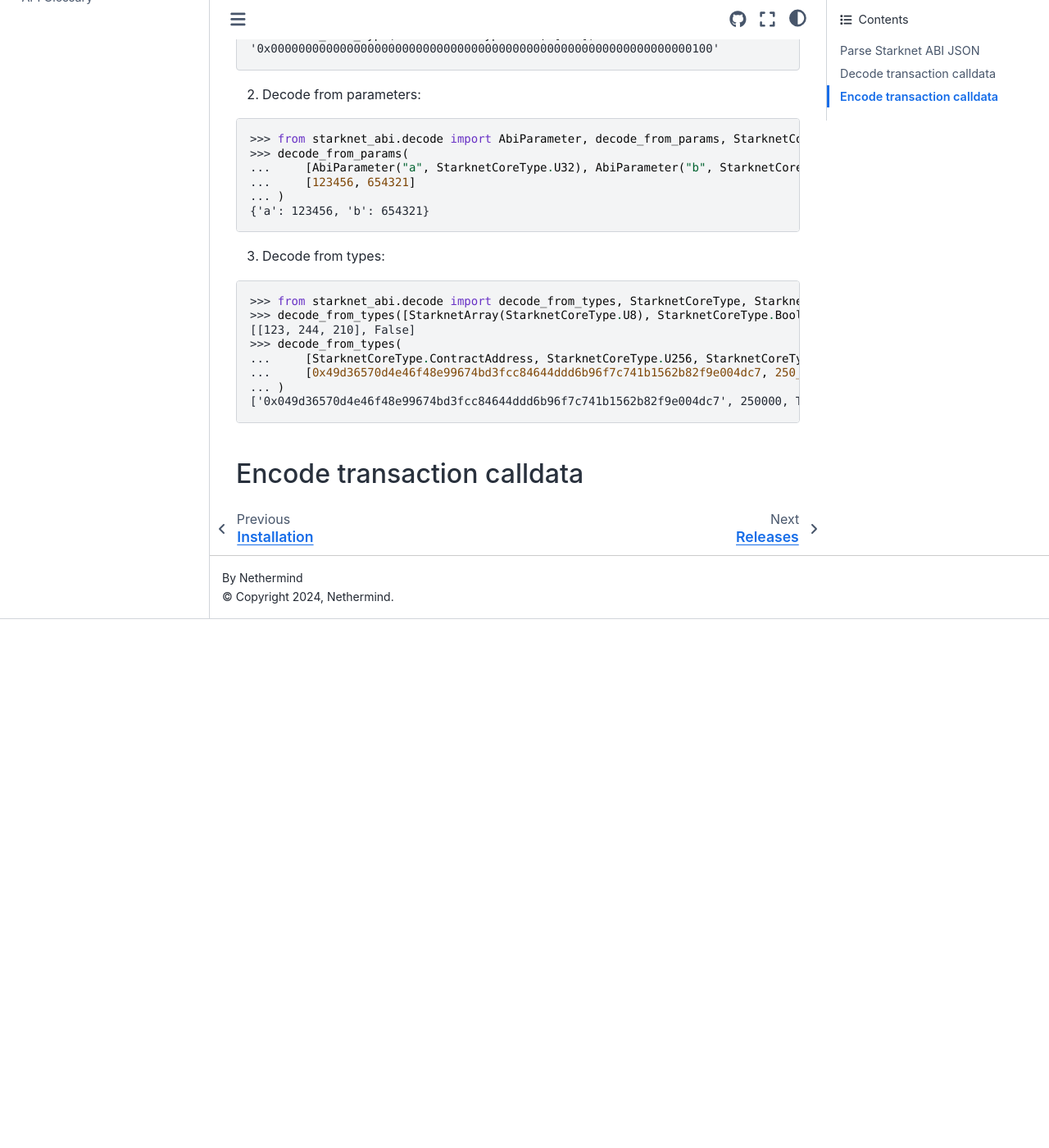
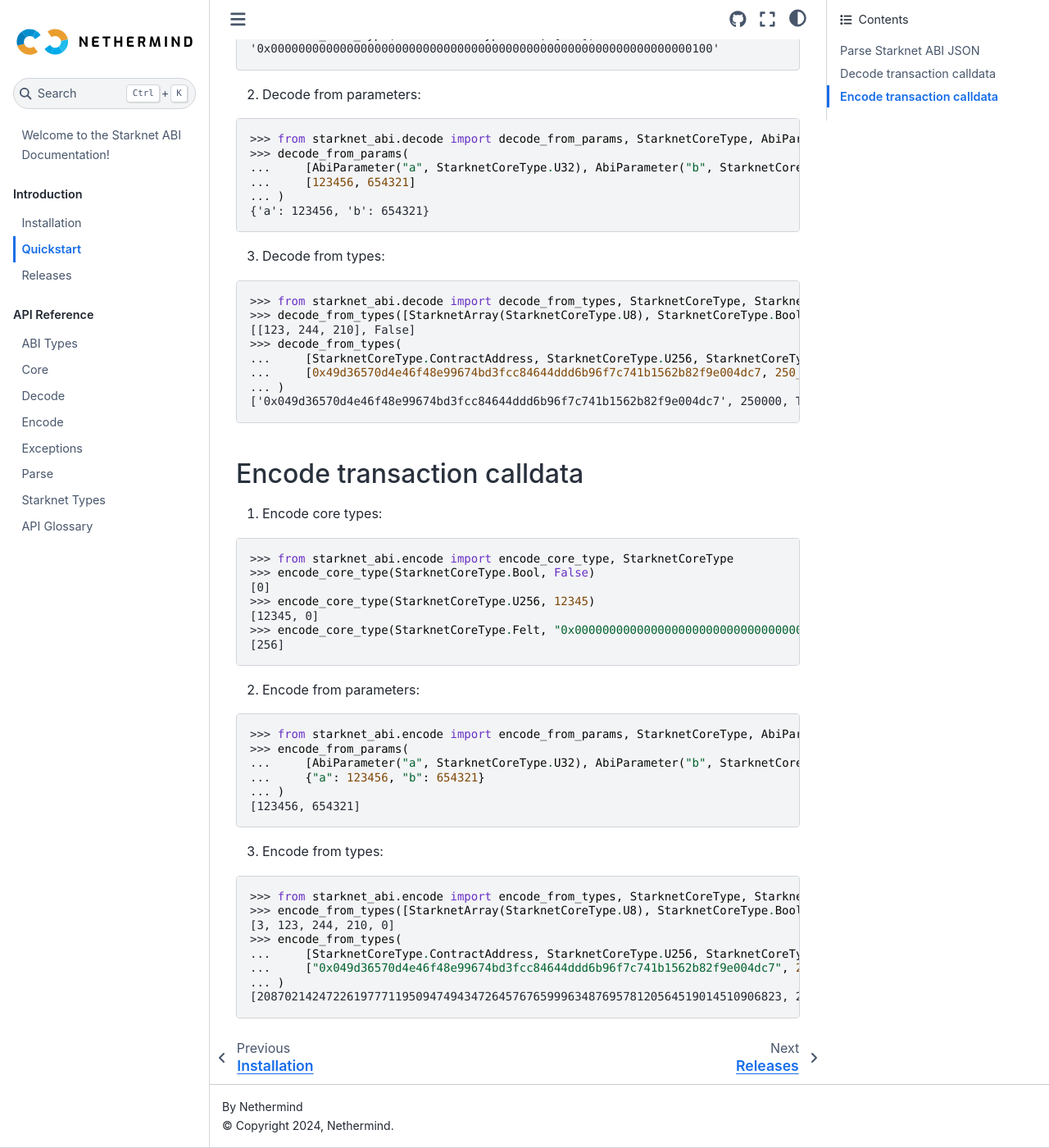
Before and after one commit to NethermindEth/starknet-abi, a Sphinx documentation site: the page built from docs/source/quickstart.rst, in a window 1280 px wide and 1400 px high, scrolled down 874 px. Shown: the whole window at 82% size. Built offline with Sphinx 7.4.7 and the Sphinx Book theme 1.1.4, drawn with Linux system fonts in a browser that asks for light colours; before the commit the page ends 1629 px from its top, so only the background shows below that.

Commit message:
added encoding to quickstart

```diff
--- a/docs/source/quickstart.rst
+++ b/docs/source/quickstart.rst
@@ -47,7 +47,7 @@
 
 .. code-block:: python
 
-    >>> from starknet_abi.decode import AbiParameter, decode_from_params, StarknetCoreType
+    >>> from starknet_abi.decode import decode_from_params, StarknetCoreType, AbiParameter
     >>> decode_from_params(
     ...     [AbiParameter("a", StarknetCoreType.U32), AbiParameter("b", StarknetCoreType.U32)],
     ...     [123456, 654321]
@@ -70,4 +70,40 @@
 Encode transaction calldata
 ---------------------------
 
+1. Encode core types:
+
+.. code-block:: python
+
+    >>> from starknet_abi.encode import encode_core_type, StarknetCoreType
+    >>> encode_core_type(StarknetCoreType.Bool, False)
+    [0]
+    >>> encode_core_type(StarknetCoreType.U256, 12345)
+    [12345, 0]
+    >>> encode_core_type(StarknetCoreType.Felt, "0x0000000000000000000000000000000000000000000000000000000000000100")
+    [256]
+
+2. Encode from parameters:
+
+.. code-block:: python
+
+    >>> from starknet_abi.encode import encode_from_params, StarknetCoreType, AbiParameter
+    >>> encode_from_params(
+    ...     [AbiParameter("a", StarknetCoreType.U32), AbiParameter("b", StarknetCoreType.U32)],
+    ...     {"a": 123456, "b": 654321}
+    ... )
+    [123456, 654321]
+
+3. Encode from types:
+
+.. code-block:: python
+
+    >>> from starknet_abi.encode import encode_from_types, StarknetCoreType, StarknetArray
+    >>> encode_from_types([StarknetArray(StarknetCoreType.U8), StarknetCoreType.Bool], [[123, 244, 210], False])
+    [3, 123, 244, 210, 0]
+    >>> encode_from_types(
+    ...     [StarknetCoreType.ContractAddress, StarknetCoreType.U256, StarknetCoreType.Bool],
+    ...     ["0x049d36570d4e46f48e99674bd3fcc84644ddd6b96f7c741b1562b82f9e004dc7", 250000, True]
+    ... )
+    [2087021424722619777119509474943472645767659996348769578120564519014510906823, 250000, 0, 1]
+
 .. _Starknet-ETH: https://voyager.online/class/0x05ffbcfeb50d200a0677c48a129a11245a3fc519d1d98d76882d1c9a1b19c6ed
```
Also changed, not shown: README.md (+76 -0 lines).
